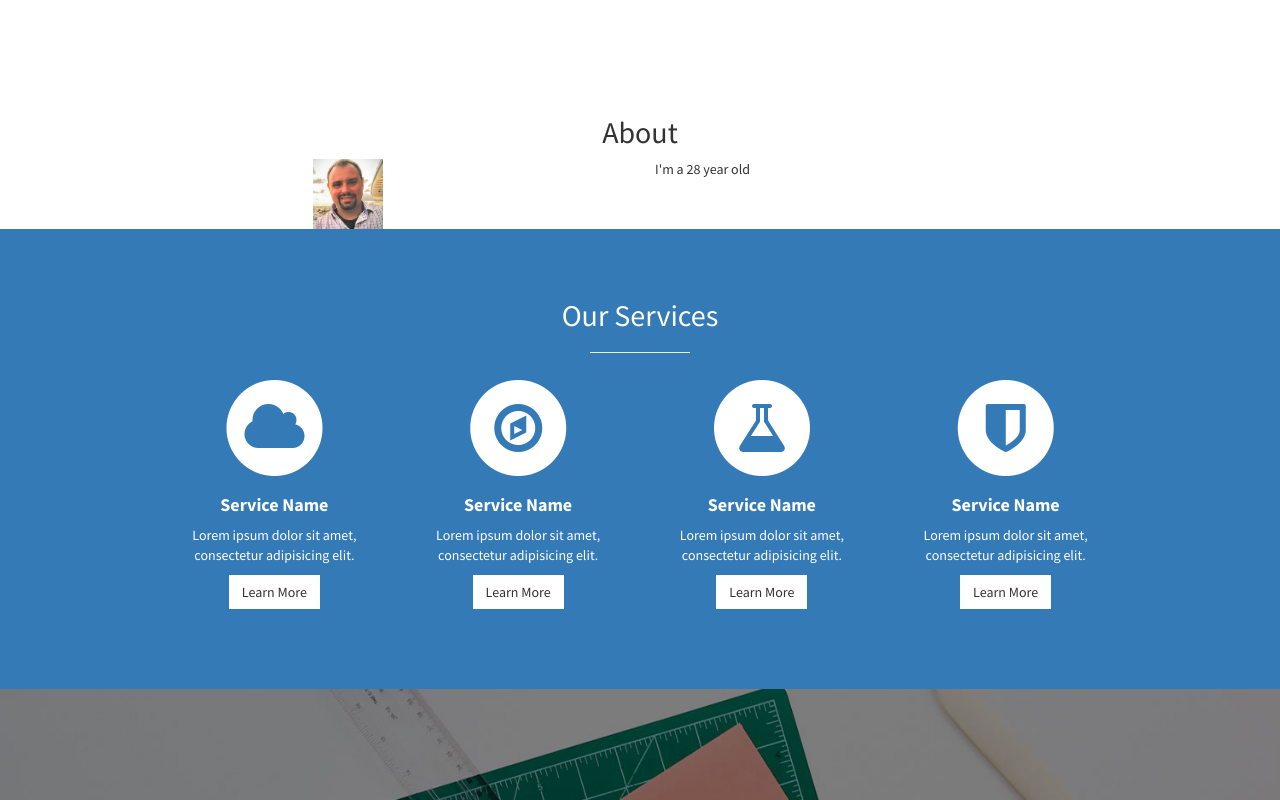
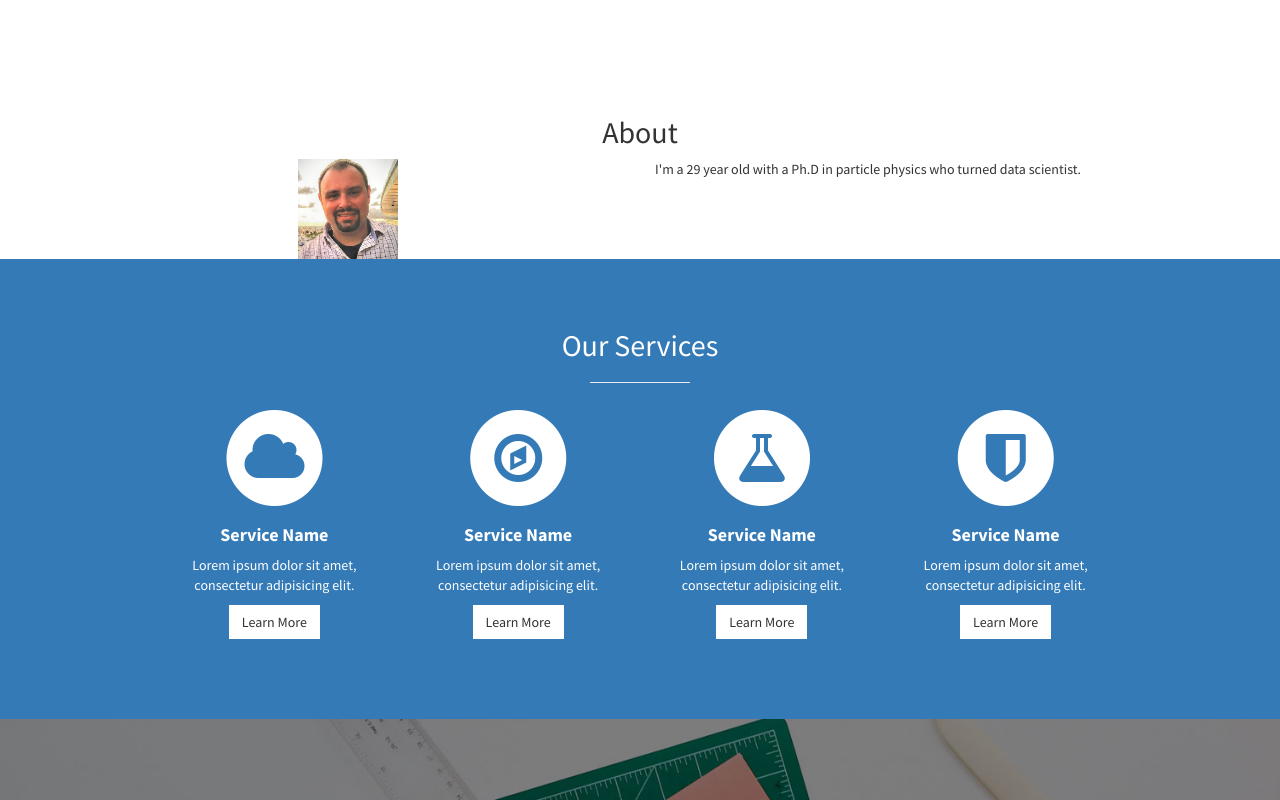
Before and after one commit to 1grossora/1grossora.github.io, a Jekyll site: the page built from index.html, in a window 1280 px wide and 900 px high, scrolled down 804 px, cut to the strip 100-900 px from the top of the window. Built offline with Jekyll 4.4.1, drawn with Linux system fonts in a browser that asks for light colours.

Commit message:
Update about.html

```diff
--- a/_includes/about.html
+++ b/_includes/about.html
@@ -9,10 +9,10 @@
     <div class="row">
       <div class="col-sm-6 text-center"><!--col-md-offset-2 text-center">-->
 	<!--  <center> -->
-	<img src="/img/myface.jpg" style="width: 70px"">
+	<img src="/img/myface.jpg" style="width: 100px"">
       </div>
       <div class="col-sm-6">
-	<p>I'm a 28 year old </p>
+	<p>I'm a 29 year old with a Ph.D in particle physics who turned data scientist. </p>
 	<!--<script>lichess_widgets.profile("dark", "n3utrino");</script> </p>-->
       </div>
 
```
